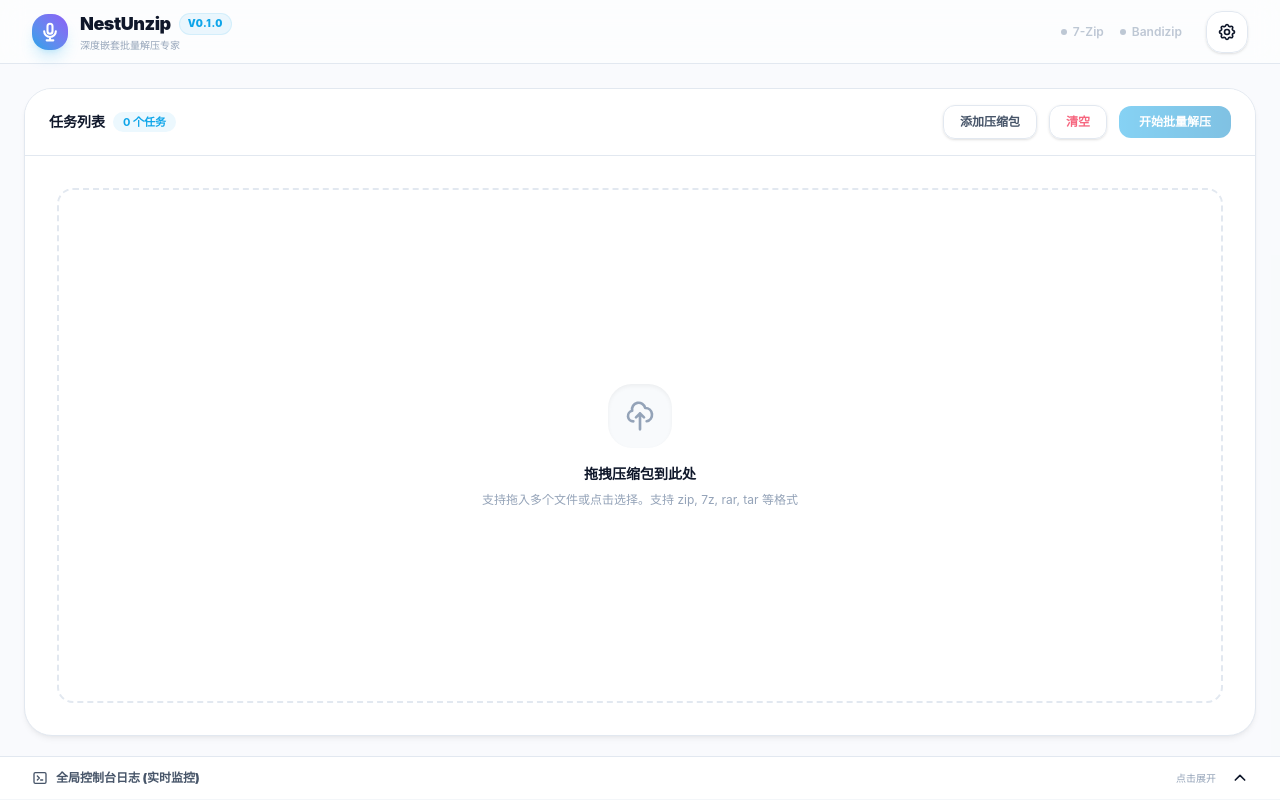
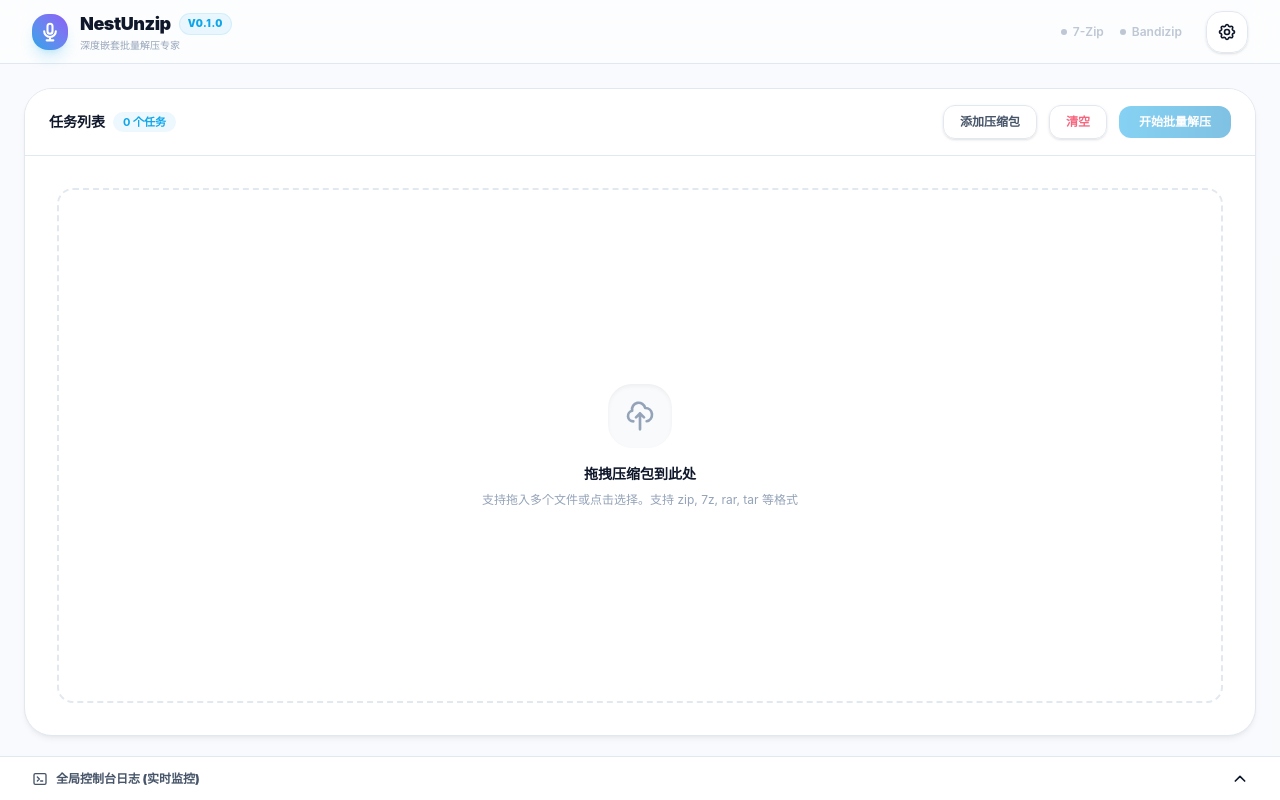
Before and after one commit to LingLingDayo/nest-unzip, a Vue app: page / in a window 1280 px wide. Built offline with nearby package versions, Linux system fonts and the light colour scheme.

Commit message:
style(ui): 优化控制台面板动画并隐藏多余文字，增加遮罩蒙层

```diff
--- a/src/App.vue
+++ b/src/App.vue
@@ -163,6 +163,15 @@ onMounted(async () => {
 
     </div>
 
+    <!-- Mask overlay for bottom drawer -->
+    <Transition name="fade">
+      <div
+        v-if="isConsoleOpen"
+        @click="isConsoleOpen = false"
+        class="absolute inset-0 bg-black/20 backdrop-blur-[0.5px] z-[15] cursor-pointer"
+      ></div>
+    </Transition>
+
     <!-- Bottom Collapsible Global Console Terminal -->
     <ConsolePanel
       v-model:is-open="isConsoleOpen"
@@ -191,4 +200,13 @@ onMounted(async () => {
     border-radius: 10px;
 }
 .custom-scrollbar::-webkit-scrollbar-thumb:hover { background: var(--color-app-text-mute); }
+
+.fade-enter-active,
+.fade-leave-active {
+  transition: opacity 0.3s ease;
+}
+.fade-enter-from,
+.fade-leave-to {
+  opacity: 0;
+}
 </style>
--- a/src/components/ConsolePanel.vue
+++ b/src/components/ConsolePanel.vue
@@ -35,8 +35,8 @@ watch(
 <template>
   <!-- Bottom Collapsible Global Console Terminal -->
   <div
-    class="absolute bottom-0 left-0 right-0 border-t border-app-border bg-app-surface/90 backdrop-blur-md flex flex-col transition-all duration-500 z-20"
-    :style="{ height: isOpen ? '60%' : '44px' }"
+    class="absolute bottom-0 left-0 right-0 h-[60%] border-t border-app-border bg-app-surface/90 backdrop-blur-md flex flex-col transition-transform duration-300 ease-out will-change-transform z-20"
+    :style="{ transform: isOpen ? 'translateY(0)' : 'translateY(calc(100% - 44px))' }"
   >
     <!-- Console Header Toggle -->
     <div
@@ -52,7 +52,6 @@ watch(
       </div>
 
       <div class="flex items-center gap-4">
-        <span class="text-[10px] text-app-text-mute font-medium">点击{{ isOpen ? '折叠' : '展开' }}</span>
         <div class="transition-transform duration-300" :class="{ 'rotate-180': isOpen }">
           <svg xmlns="http://www.w3.org/2000/svg" class="h-4 w-4" fill="none" viewBox="0 0 24 24" stroke="currentColor">
             <path stroke-linecap="round" stroke-linejoin="round" stroke-width="2.5" d="M5 15l7-7 7 7" />
```
